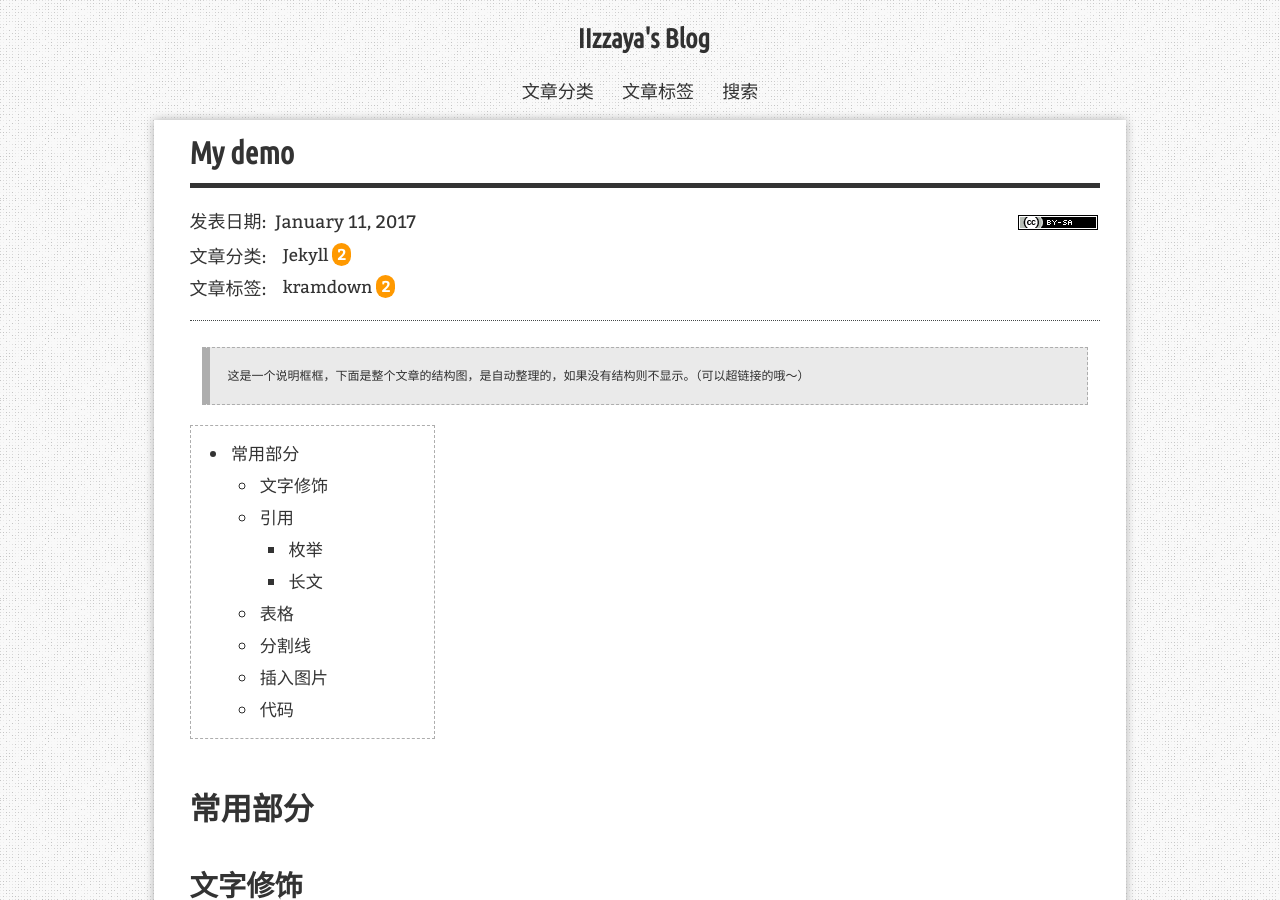
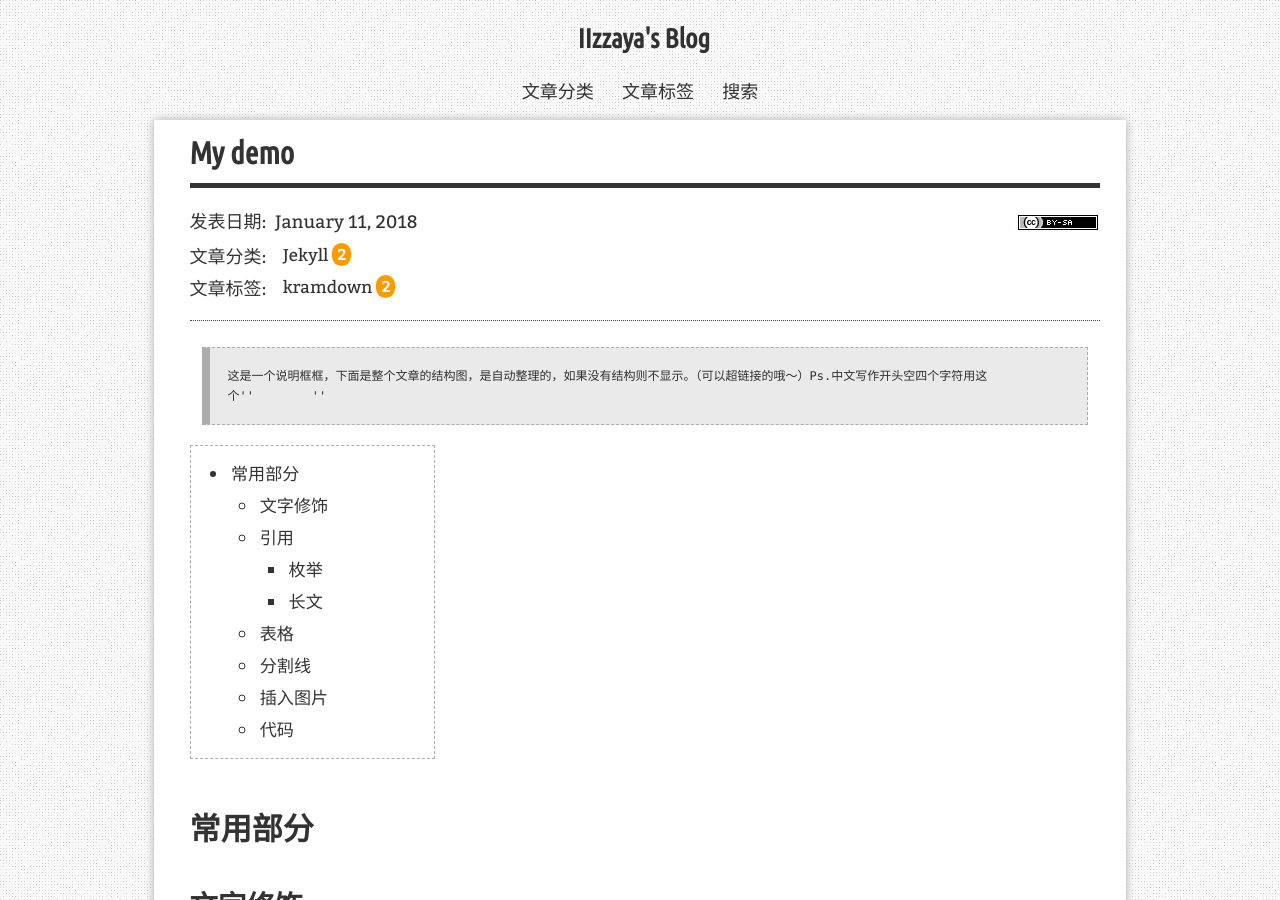
Before and after one commit to IIzzaya/IIzzaya.github.io, a Jekyll site: the page built from _posts/2018-01-11-My demo.md, in a window 1280 px wide and 900 px high. Built offline with Jekyll 4.4.1, drawn with Linux system fonts in a browser that asks for light colours; nearby versions of some CDN libraries; comment, search, counter and statistics services are not loaded.

Commit message:
2018/01/14/14:00

```diff
--- a/_posts/2017-01-11-My demo.md
+++ b/_posts/2018-01-11-My demo.md
@@ -6,7 +6,7 @@ tags: [kramdown]
 last_updated:
 ---
 
-> 这是一个说明框框，下面是整个文章的结构图，是自动整理的，如果没有结构则不显示。（可以超链接的哦～）
+> 这是一个说明框框，下面是整个文章的结构图，是自动整理的，如果没有结构则不显示。（可以超链接的哦～）Ps.中文写作开头空四个字符用这个''&nbsp;&nbsp;&nbsp;&nbsp;&nbsp;&nbsp;&nbsp;&nbsp;''
 
 * Kramdown table of contents
 {:toc .toc}
```
Also changed, not shown: _posts/2017-01-11-新建博客感想.md (deleted, +0 -7 lines), _posts/2018-01-14-新建博客感想.md (added, +21 -0 lines), _posts/2018-01-11-Kramdown官方语法demo.md (renamed from _posts/2017-01-11-Kramdown官方语法demo.md), _posts/2018-01-11-hello world.md (renamed from _posts/2017-01-11-hello world.md).
